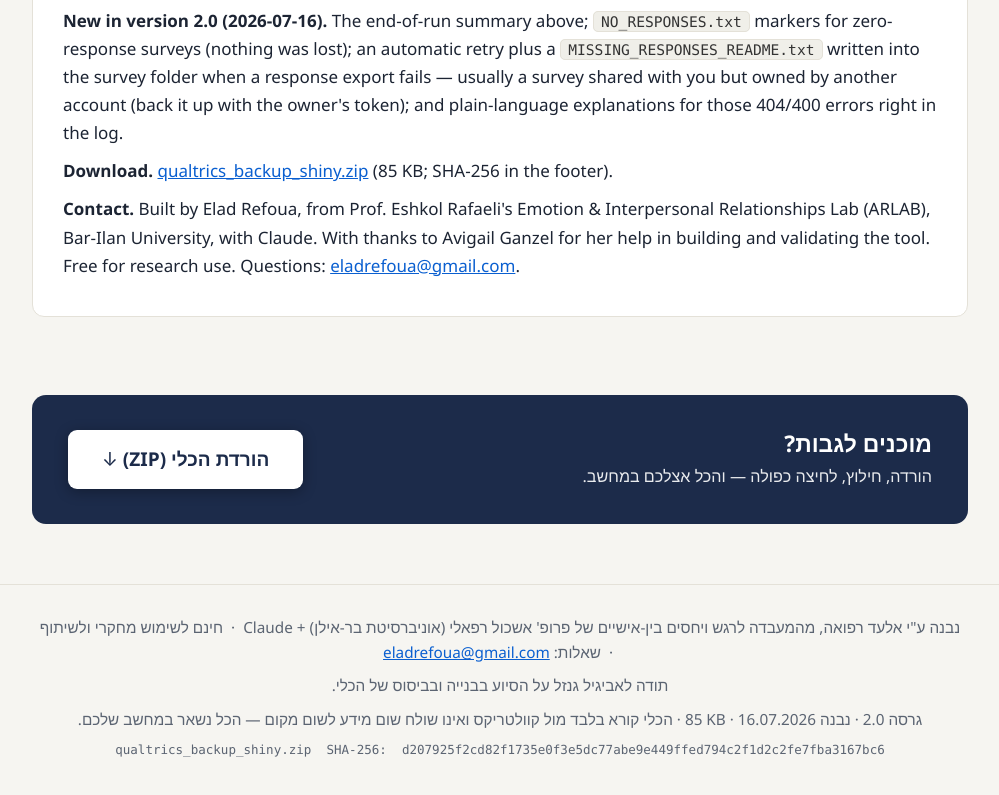
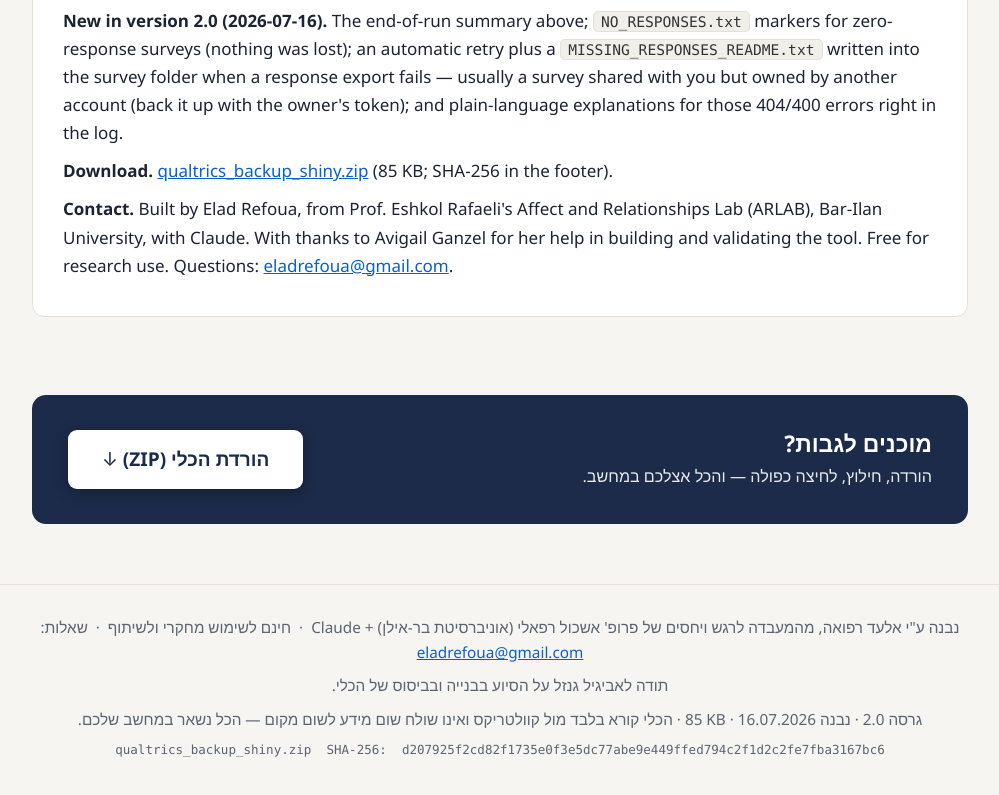
Before and after one commit to elad-refoua/qualtrics-backup, a plain HTML site: page index.html in a window 1280 px wide. Shown: the part 8947-9742 px from the top of the page, without its empty margins (140-1139 px from the left). Drawn offline with Linux system fonts and the light colour scheme.

Commit message:
credit: ARLAB = Affect and Relationships Lab

```diff
--- a/index.html
+++ b/index.html
@@ -749,7 +749,7 @@
       </p>
       <p>
         <strong>Contact.</strong> Built by Elad Refoua, from Prof. Eshkol Rafaeli's
-        Emotion &amp; Interpersonal Relationships Lab (ARLAB), Bar-Ilan University, with Claude.
+        Affect and Relationships Lab (ARLAB), Bar-Ilan University, with Claude.
         With thanks to Avigail Ganzel for her help in building and validating the tool.
         Free for research use. Questions:
         <a href="mailto:eladrefoua@gmail.com">eladrefoua@gmail.com</a>.
@@ -773,7 +773,7 @@
 <footer>
   <div class="container">
     <p style="margin:0;">
-      נבנה ע"י אלעד רפואה, מהמעבדה לרגש ויחסים בין-אישיים של פרופ' אשכול רפאלי (אוניברסיטת בר-אילן) + Claude
+      נבנה ע"י אלעד רפואה, מהמעבדה לרגש ויחסים של פרופ' אשכול רפאלי (אוניברסיטת בר-אילן) + Claude
       &nbsp;·&nbsp; חינם לשימוש מחקרי ולשיתוף
       &nbsp;·&nbsp; שאלות: <a href="mailto:eladrefoua@gmail.com">eladrefoua@gmail.com</a>
     </p>
```
